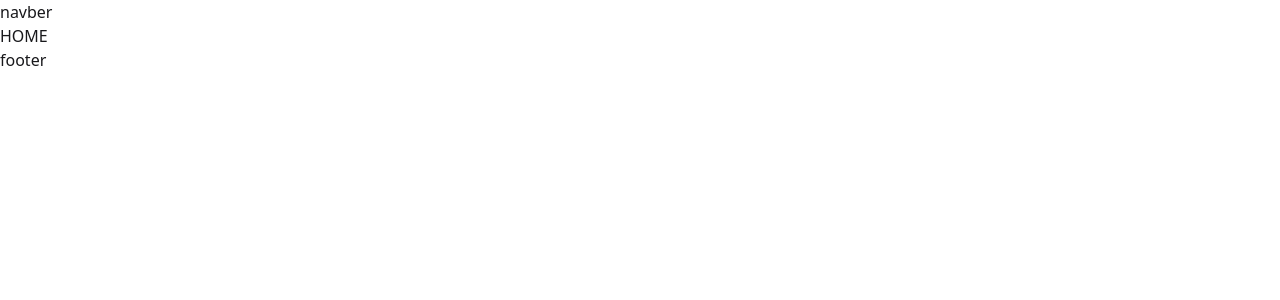
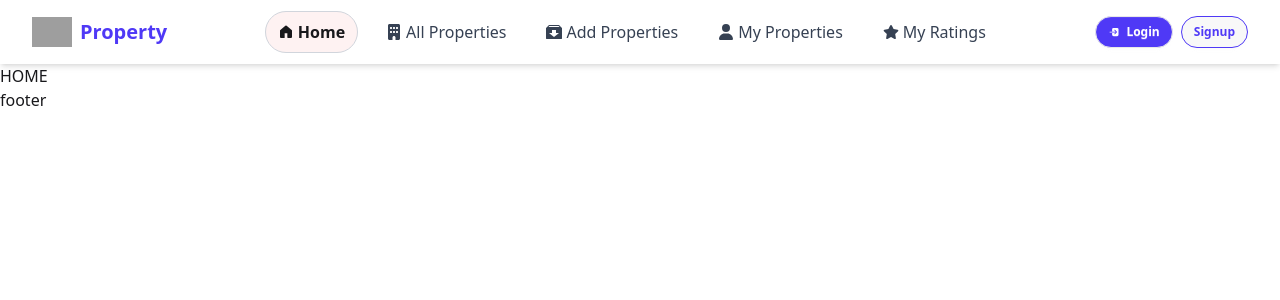
Before and after one commit to sakhawat236hossain/Home-Nest-client, a React (Vite) app: page / in a window 1280 px wide. Shown: the top 300 px of the page. Built offline with nearby package versions, Linux system fonts and the light colour scheme; grey boxes are pictures that could not be loaded.

Commit message:
create a navbar

```diff
--- a/src/Components/Navbar.jsx
+++ b/src/Components/Navbar.jsx
@@ -1,11 +1,116 @@
-import React from 'react';
+import React, { useState } from "react";
+import { Link, NavLink } from "react-router-dom";
+import { GoHomeFill } from "react-icons/go";
+import { FaBuilding, FaUser, FaStar } from "react-icons/fa6";
+import { ImBoxAdd } from "react-icons/im";
+import { IoLogIn } from "react-icons/io5";
 
-const Navbar = () => {
-    return (
-        <div>
-            navber
+const Header = () => {
+  const [mobileOpen, setMobileOpen] = useState(false);
+
+  const NavItem = ({ to, label, icon: Icon }) => (
+    <NavLink
+      to={to}
+      className={({ isActive }) =>
+        `flex items-center gap-1 px-3 py-2 rounded-full hover:bg-gray-100 transition-colors duration-200 ${
+          isActive
+            ? "text-crimson font-bold border border-gray-300 bg-red-50"
+            : "text-gray-700"
+        }`
+      }
+    >
+      {Icon && <Icon />} {label}
+    </NavLink>
+  );
+
+  return (
+    <header className="bg-white shadow-md sticky top-0 z-50">
+      <div className="max-w-[1400px] mx-auto px-4 sm:px-6 lg:px-8">
+        <div className="flex justify-between h-16 items-center">
+          {/* Logo */}
+          <Link
+            to="/"
+            className="flex items-center gap-2 text-xl font-extrabold text-indigo-600"
+          >
+            <img className="w-[40px]" src="https://img.icons8.com/?size=48&id=FkIuPao6TWWG&format=png" alt="" /> Property
+          </Link>
+
+          {/* Desktop Menu */}
+          <nav className="hidden md:flex gap-4">
+            <NavItem to="/" label="Home" icon={GoHomeFill} />
+            <NavItem to="/properties" label="All Properties" icon={FaBuilding} />
+            <NavItem to="/add-property" label="Add Properties" icon={ImBoxAdd} />
+            <NavItem to="/my-properties" label="My Properties" icon={FaUser} />
+            <NavItem to="/my-ratings" label="My Ratings" icon={FaStar} />
+          </nav>
+
+          {/* Right side */}
+          <div className="flex items-center gap-2">
+            <Link
+              to="/login"
+              className="btn btn-sm rounded-full bg-indigo-600 text-white hover:bg-indigo-500 transition-colors"
+            >
+              <IoLogIn /> Login
+            </Link>
+            <Link
+              to="/signup"
+              className="btn btn-sm rounded-full border border-indigo-600 text-indigo-600 hover:bg-indigo-50 transition-colors"
+            >
+              Signup
+            </Link>
+
+            {/* Mobile menu toggle */}
+            <button
+              className="md:hidden btn btn-ghost"
+              onClick={() => setMobileOpen(!mobileOpen)}
+            >
+              <svg className="h-6 w-6" fill="none" viewBox="0 0 24 24">
+                {mobileOpen ? (
+                  <path
+                    stroke="currentColor"
+                    strokeWidth={2}
+                    strokeLinecap="round"
+                    strokeLinejoin="round"
+                    d="M6 18L18 6M6 6l12 12"
+                  />
+                ) : (
+                  <path stroke="currentColor" strokeWidth={2} d="M4 6h16M4 12h16M4 18h16" />
+                )}
+              </svg>
+            </button>
+          </div>
         </div>
-    );
+      </div>
+
+      {/* Mobile Menu */}
+      {mobileOpen && (
+        <div className="md:hidden border-t">
+          <nav className="flex flex-col gap-2 p-2">
+            <NavItem to="/" label="Home" icon={GoHomeFill} />
+            <NavItem to="/properties" label="All Properties" icon={FaBuilding} />
+            <NavItem to="/add-property" label="Add Properties" icon={ImBoxAdd} />
+            <NavItem to="/my-properties" label="My Properties" icon={FaUser} />
+            <NavItem to="/my-ratings" label="My Ratings" icon={FaStar} />
+
+            <div className="flex flex-col gap-2 mt-2">
+              <Link
+                to="/login"
+                className="btn btn-sm rounded-full bg-indigo-600 text-white hover:bg-indigo-500 transition-colors"
+              >
+                Login
+              </Link>
+              <Link
+                to="/signup"
+                className="btn btn-sm rounded-full border border-indigo-600 text-indigo-600 hover:bg-indigo-50 transition-colors"
+              >
+                Signup
+              </Link>
+            </div>
+          </nav>
+        </div>
+      )}
+    </header>
+  );
 };
 
-export default Navbar;
+export default Header;
```
